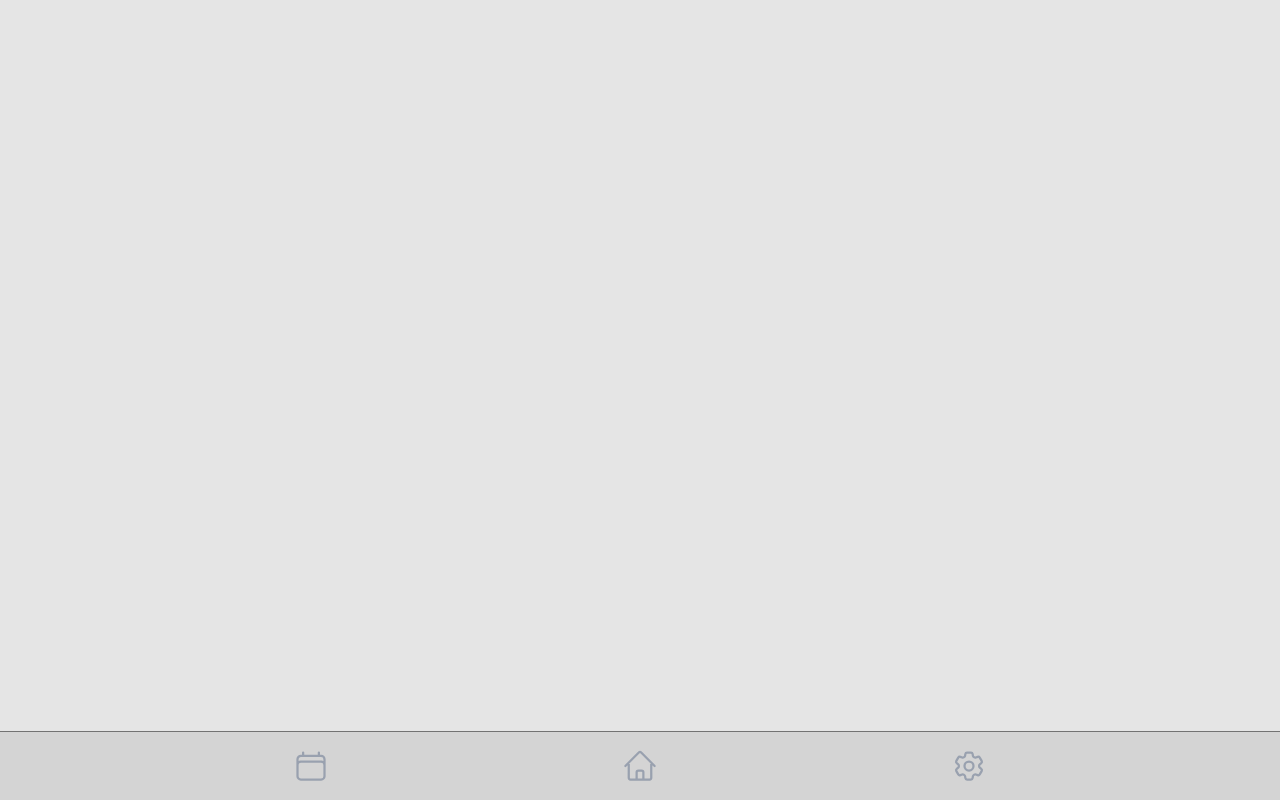
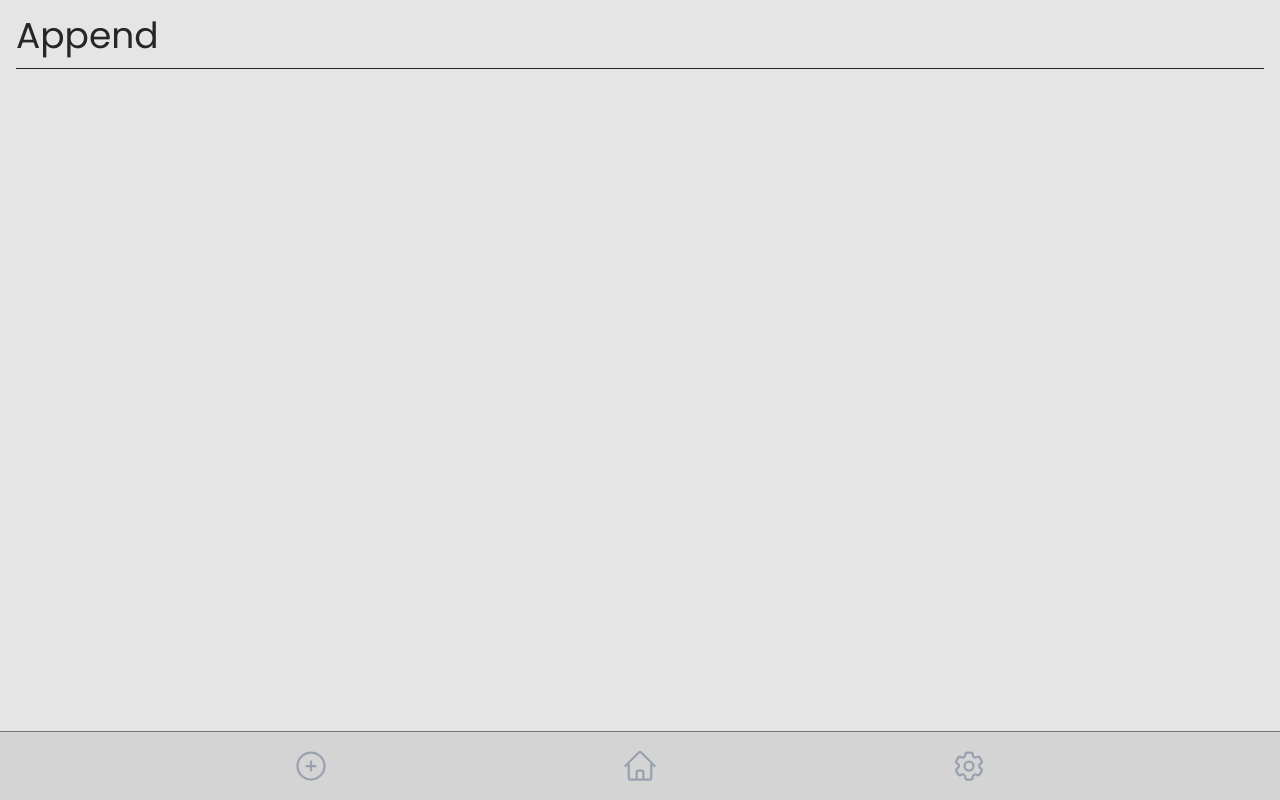
Before and after one commit to valencaligiuri/VacTrack, a Vue app: page /append in a window 1280 px wide. Before the commit this address had no page. Built offline with nearby package versions, Linux system fonts and the light colour scheme.

Commit message:
refactor: replace calendar view with append view and update navigation

```diff
--- a/src/components/navBar.vue
+++ b/src/components/navBar.vue
@@ -6,8 +6,8 @@
     <div class="pt-4 pb-4">
       <ul class="flex flex-row justify-evenly">
         <li>
-          <router-link to="/calendar">
-            <CalendarIcon class="w-9 h-9"
+          <router-link to="/append">
+            <PlusCircleIcon class="w-9 h-9"
                           :class="$route.path === '/calendar' ? 'text-black dark:text-white font-bold' : 'dark:text-gray-600 text-gray-400'"/>
           </router-link>
         </li>
@@ -30,5 +30,5 @@
 
 </template>
 <script setup lang="ts">
-import {HomeIcon, CalendarIcon, Cog6ToothIcon} from "@heroicons/vue/24/outline"
+import {HomeIcon, PlusCircleIcon, Cog6ToothIcon} from "@heroicons/vue/24/outline"
 </script>
--- a/src/router/index.ts
+++ b/src/router/index.ts
@@ -1,6 +1,6 @@
 import {createWebHistory, createRouter} from 'vue-router'
 import homeView from '../views/homeView.vue'
-import calendarView from "../views/calendarView.vue";
+import appendView from "../views/appendView.vue";
 import settingsView from "../views/settingsView.vue";
 
 const routes = [
@@ -9,8 +9,8 @@ const routes = [
         component: homeView
     },
   {
-    path: '/calendar',
-    component: calendarView
+    path: '/append',
+    component: appendView
   },
     {
         path: '/settings',
--- a/src/views/calendarView.vue
+++ b/src/views/appendView.vue
@@ -3,7 +3,7 @@
 </script>
 
 <template>
-  <h1 class="text-4xl">Calendar</h1>
+  <h1 class="text-4xl">Append</h1>
   <hr class="mt-3">
 </template>
 
```
